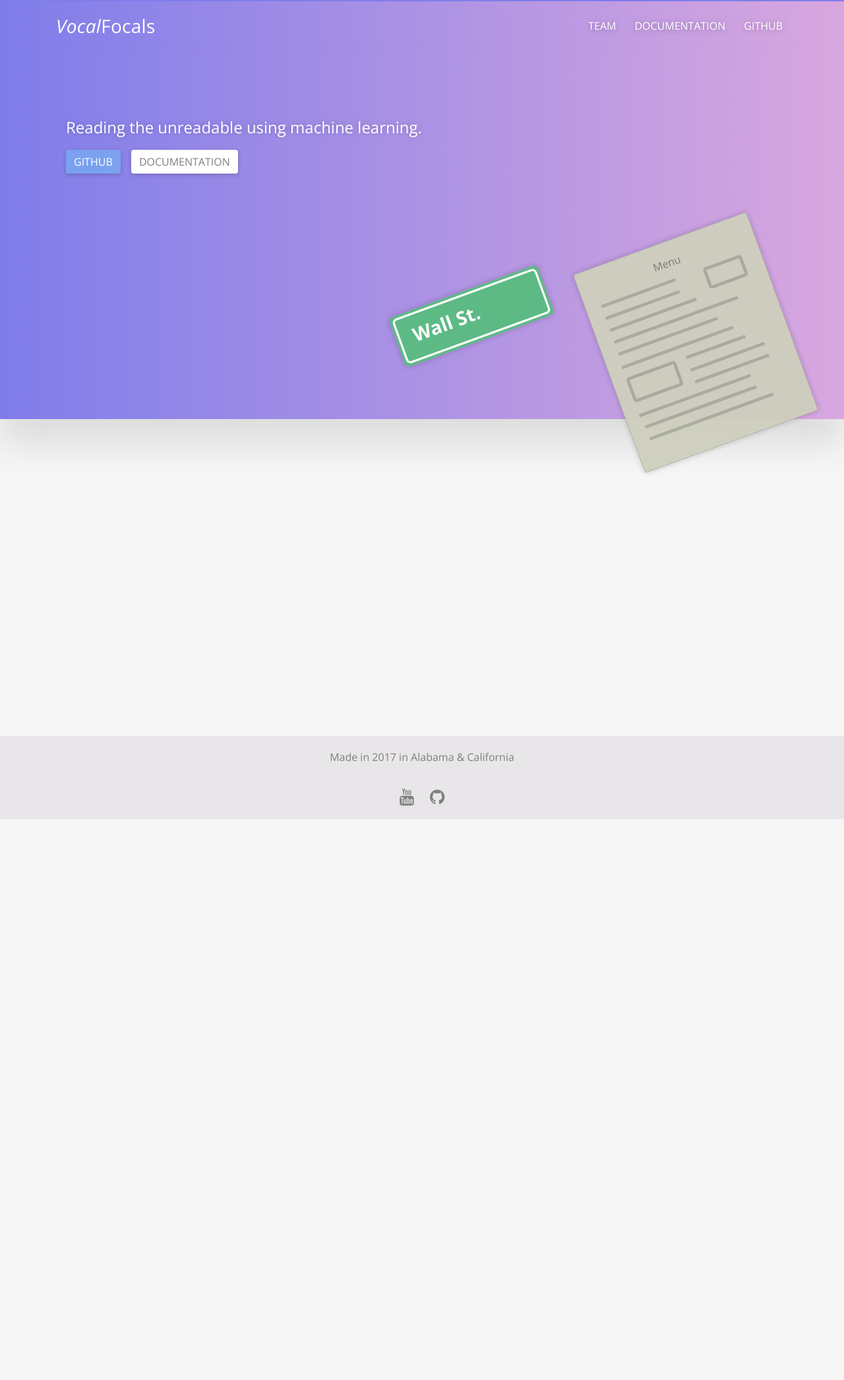
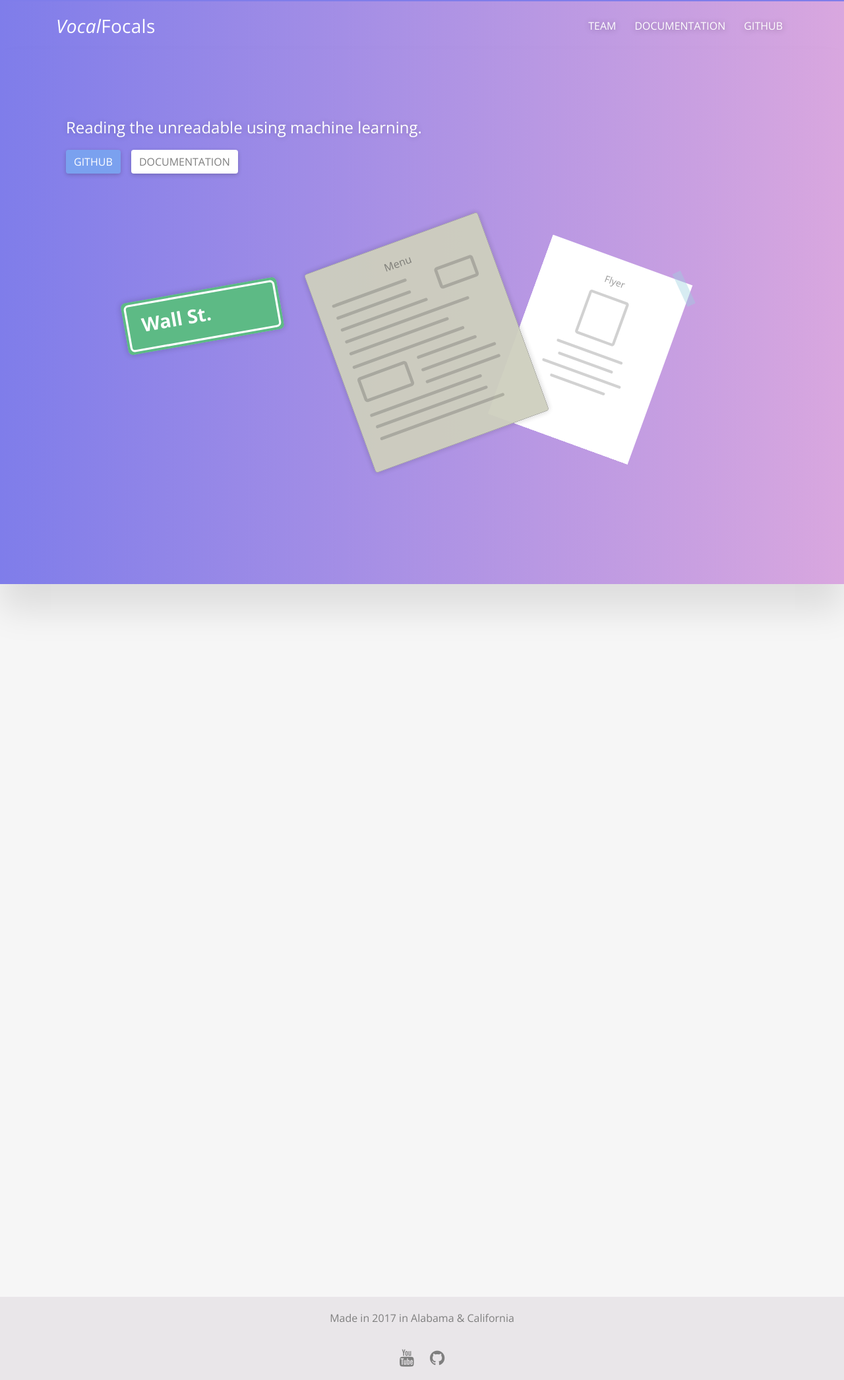
Before and after one commit to ajzeller/vocal_focals_web, a Jekyll site: the page built from index.html, in a window 1280 px wide. Shown: the whole page at 66% size. Built offline with Jekyll 4.4.1, drawn with Linux system fonts in a browser that asks for light colours; nearby versions of some CDN libraries; before the commit the page ends 1241 px from its top, so only the background shows below that.

Commit message:
Add flyer svg

```diff
--- a/css/main.scss
+++ b/css/main.scss
@@ -447,7 +447,7 @@ a {
 .splash-section-1 {
   color: $white;
   text-shadow: 0px 0px 10px rgba(0, 0, 0, 0.2);
-  min-height: 35rem;
+  min-height: 90vh;
   width: 100vw;
   padding: 100px 0 0 0;
   box-shadow: 0px 40px 50px rgba(0, 0, 0, 0.1),
@@ -456,7 +456,7 @@ a {
 }
 
 .splash-section-2 {
-    min-height: 30rem;
+    min-height: 120vh;
     width: 100vw;
     padding: 100px 0 0 0;
 }
@@ -543,11 +543,22 @@ a.anchor {
 #st-sign {
   box-shadow: 0px 0px 10px rgba(0, 0, 0, 0.2);
   height: 5rem;
-  transform: rotate(-20deg);
+  transform: rotate(-10deg);
   opacity: 1;
   float: right;
   margin: 10rem 5rem 1rem 0;
   border-radius: .45em;
+
+}
+
+#flyer {
+  box-shadow: 0px 0px 10px rgba(0, 0, 0, 0);
+  height: 20rem;
+  transform: rotate(20deg);
+  opacity: 1;
+  float: right;
+  margin: 5rem 10rem 0 0;
+  border-radius: 0em;
 
 }
 
--- a/index.html
+++ b/index.html
@@ -28,6 +28,7 @@ permalink: /
   </div>
 
   <div class="container">
+    <img src="assets/flyer.svg" class="img-splash" id="flyer" />
     <img src="assets/menu.svg" class="img-splash" id="menu" />
     <img src="assets/street-sign.svg" class="img-splash" id="st-sign" />
 
```
Also changed, not shown: assets/flyer.svg (added), 1 other file.
